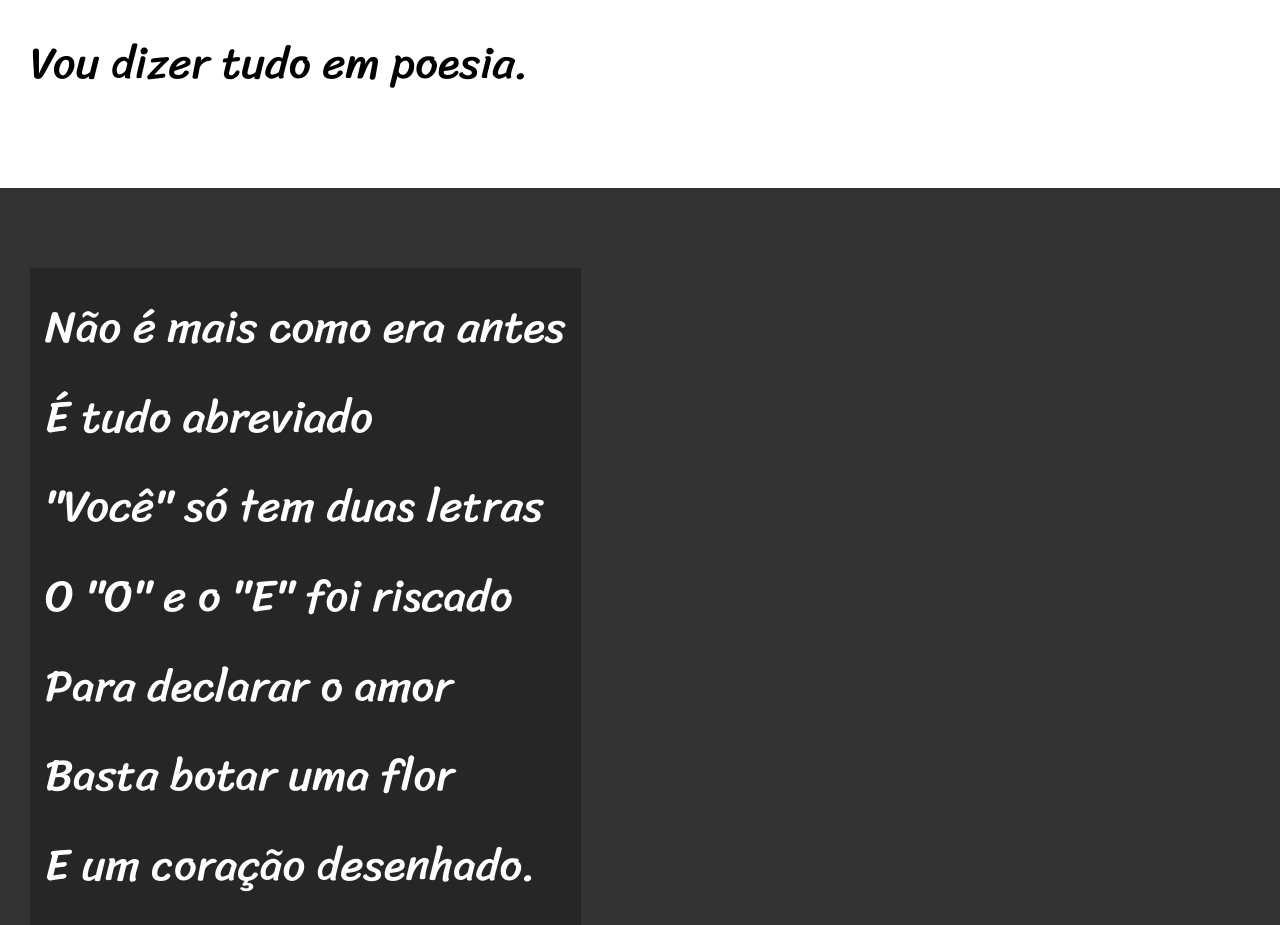
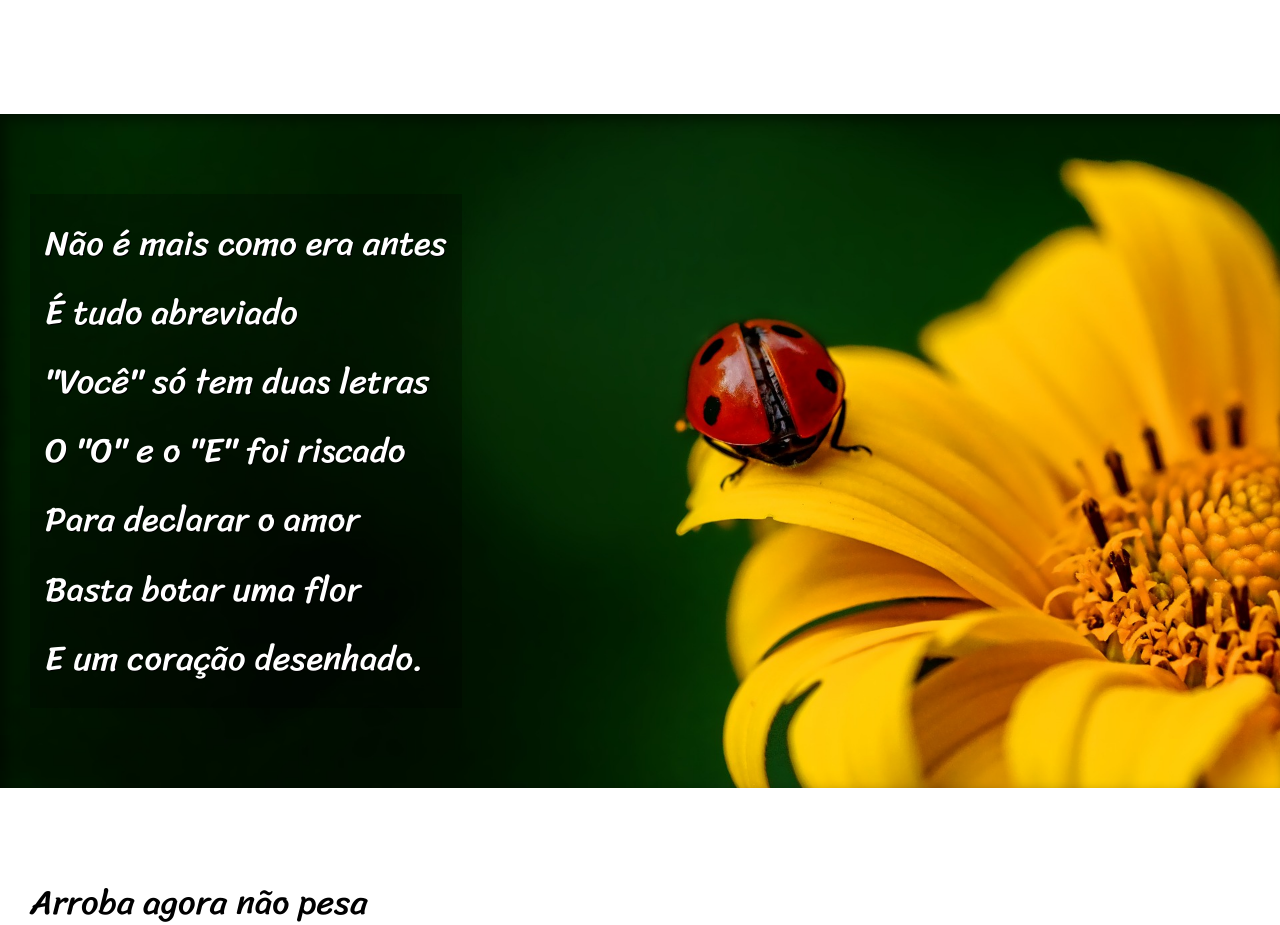
Before and after one commit to LuizFelipeFreitasRibeiro/html-css, a plain HTML site: page desafios/d012/index.html in a window 1280 px wide. Shown: the part 859-1784 px from the top of the page. Drawn offline with Linux system fonts and the light colour scheme.

Commit message:
desafio 012 atualizado

```diff
--- a/desafios/d012/estilo/style.css
+++ b/desafios/d012/estilo/style.css
@@ -55,7 +55,11 @@
     line-height: 2em;
     padding-left: 30px;
     font-family: var(--fonte3);
-    font-size: 3.5vw;
+    font-size: 2.7vw;
+}
+
+section > p {
+    padding-bottom: 2em;
 }
 
 section.normal {
@@ -66,13 +70,26 @@
 section.imagem {
     background-color: rgb(51, 51, 51);
     color: white;
+    box-shadow: inset 6px 6px 13px 0px rgba(0, 0, 0, 0.473);
+    background-size: cover;
+    background-attachment: fixed;
 }
 
 section.imagem > p {
     padding: 15px;
     display: inline-block;
     background-color: rgba(0, 0, 0, 0.253);
+    text-shadow: 1px 1px 0px black;
+}
 
+section#img01 {
+    background-image: url('../imagens/background001.jpg');
+    background-position: right center;
+
+}
+
+section#img02 {
+    background-image: url('../imagens/background002.jpg');
 }
 
 footer {
--- a/desafios/d012/index.html
+++ b/desafios/d012/index.html
@@ -28,7 +28,7 @@
 
 
 
-    <section class="imagem">
+    <section class="imagem" id="img01">
         <p>
             Não é mais como era antes <br>
             É tudo abreviado <br>
@@ -66,7 +66,7 @@
 
 
 
-    <section class="imagem">
+    <section class="imagem" id="img02">
         <p>
             Tenho saudade das cartas  <br>
             Escritas com a própria mão <br>
```
